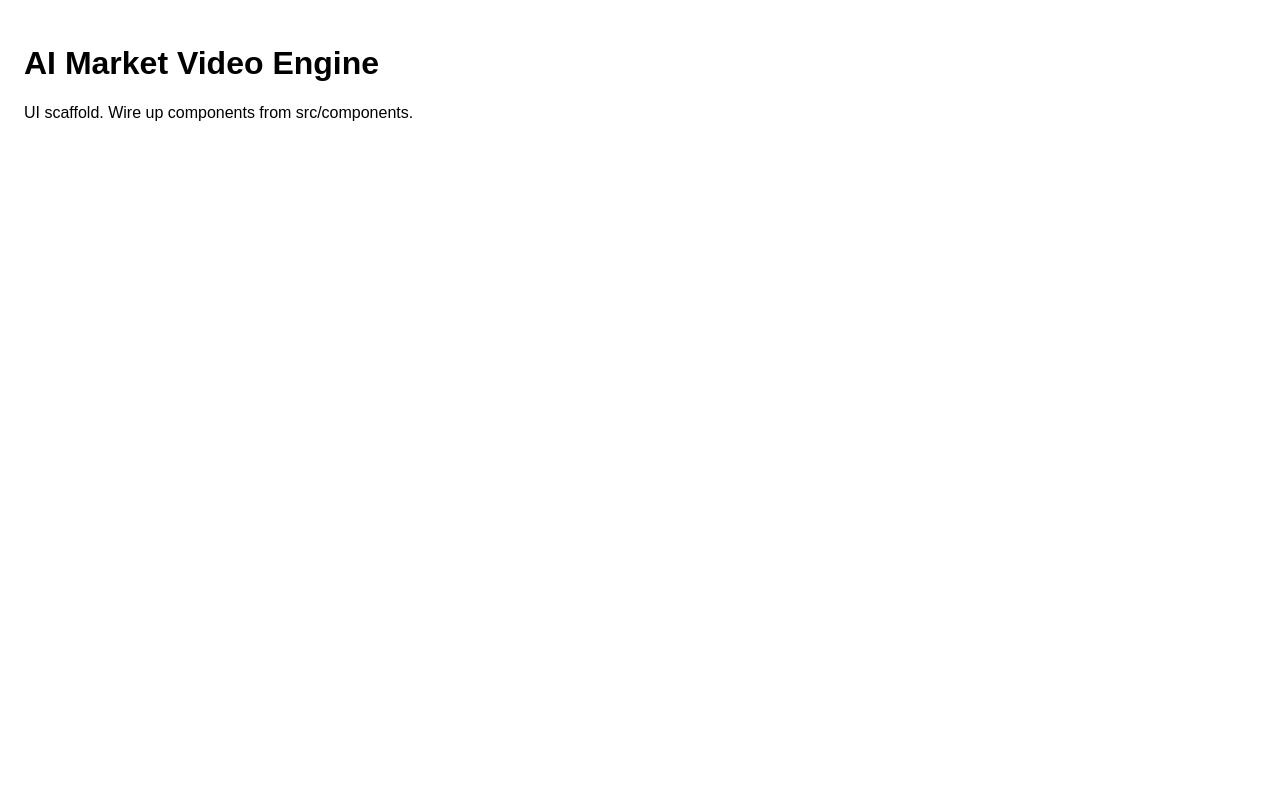
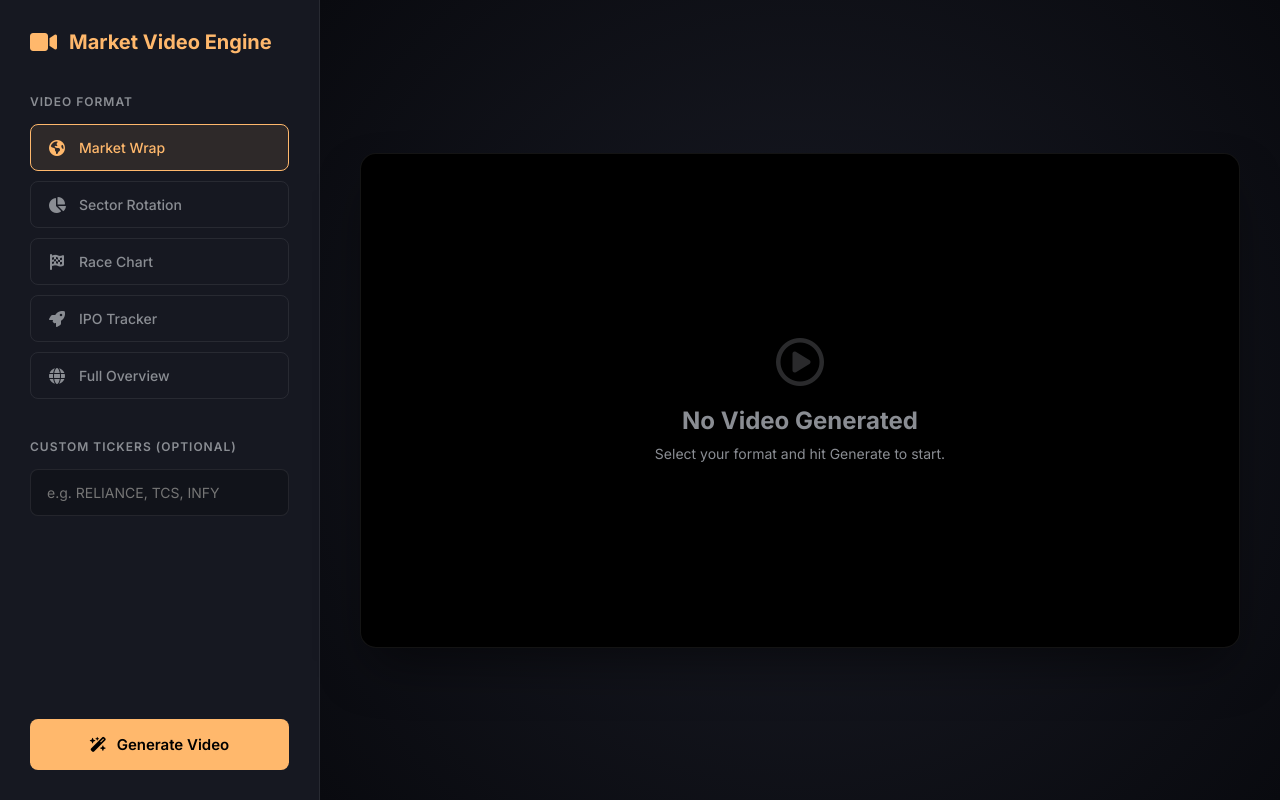
Before and after one commit to dravv-alt/ET_GenAI_Hack, a React (Vite) app in the folder market-video-engine/frontend/: page / in a window 1280 px wide. Built offline with nearby package versions, Linux system fonts and the light colour scheme.

Commit message:
feat: complete UI implementation for Market Video Engine

```diff
--- a/market-video-engine/frontend/src/App.jsx
+++ b/market-video-engine/frontend/src/App.jsx
@@ -1,11 +1,167 @@
-// Main UI shell for video generation
-import React from 'react';
+import React, { useState } from 'react';
+import './styles.css';
+
+const API_BASE = 'http://localhost:8004';
 
 export default function App() {
+  const [videoType, setVideoType] = useState('market_wrap');
+  const [customTickers, setCustomTickers] = useState('');
+  const [isGenerating, setIsGenerating] = useState(false);
+  const [videoUrl, setVideoUrl] = useState(null);
+  const [error, setError] = useState(null);
+
+  const videoOptions = [
+    { id: 'market_wrap', label: 'Market Wrap', icon: 'fa-earth-americas' },
+    { id: 'sector_rotation', label: 'Sector Rotation', icon: 'fa-chart-pie' },
+    { id: 'race_chart', label: 'Race Chart', icon: 'fa-flag-checkered' },
+    { id: 'ipo_tracker', label: 'IPO Tracker', icon: 'fa-rocket' },
+    { id: 'full_overview', label: 'Full Overview', icon: 'fa-globe' }
+  ];
+
+  const handleGenerate = async () => {
+    setIsGenerating(true);
+    setError(null);
+    setVideoUrl(null);
+
+    try {
+      const tickersArray = customTickers
+        .split(',')
+        .map(t => t.trim())
+        .filter(t => t.length > 0);
+
+      const response = await fetch(`${API_BASE}/video/generate`, {
+        method: 'POST',
+        headers: {
+          'Content-Type': 'application/json',
+        },
+        body: JSON.stringify({
+          video_type: videoType,
+          custom_tickers: tickersArray
+        }),
+      });
+
+      if (!response.ok) {
+        throw new Error(`Server returned ${response.status}`);
+      }
+
+      const data = await response.json();
+
+      // Backend returns video_url like "/video/download/mve_2026...mp4"
+      if (data.video_url) {
+        setVideoUrl(`${API_BASE}${data.video_url}`);
+      } else {
+        throw new Error("No video URL returned from server.");
+      }
+    } catch (err) {
+      setError(err.message || 'An error occurred during generation.');
+    } finally {
+      setIsGenerating(false);
+    }
+  };
+
   return (
-    <div style={{ padding: 24 }}>
-      <h1>AI Market Video Engine</h1>
-      <p>UI scaffold. Wire up components from src/components.</p>
+    <div className="dashboard">
+
+      {/* Sidebar Control Panel */}
+      <aside className="sidebar">
+        <div className="brand">
+          <i className="fa-solid fa-video"></i>
+          Market Video Engine
+        </div>
+
+        <div className="section-title">Video Format</div>
+        <div className="type-selector">
+          {videoOptions.map(opt => (
+            <button
+              key={opt.id}
+              className={`type-pill ${videoType === opt.id ? 'active' : ''}`}
+              onClick={() => setVideoType(opt.id)}
+              disabled={isGenerating}
+            >
+              <i className={`fa-solid ${opt.icon}`}></i>
+              {opt.label}
+            </button>
+          ))}
+        </div>
+
+        <div className="section-title">Custom Tickers (Optional)</div>
+        <div className="input-group">
+          <input
+            type="text"
+            className="input-field"
+            placeholder="e.g. RELIANCE, TCS, INFY"
+            value={customTickers}
+            onChange={(e) => setCustomTickers(e.target.value)}
+            disabled={isGenerating}
+          />
+        </div>
+
+        <button
+          className="generate-btn"
+          onClick={handleGenerate}
+          disabled={isGenerating}
+        >
+          {isGenerating ? (
+            <>
+              <i className="fa-solid fa-spinner fa-spin"></i> Generating...
+            </>
+          ) : (
+            <>
+              <i className="fa-solid fa-wand-magic-sparkles"></i> Generate Video
+            </>
+          )}
+        </button>
+
+        {error && (
+          <div style={{ marginTop: '20px', color: '#ef4444', fontSize: '13px', textAlign: 'center' }}>
+            <i className="fa-solid fa-triangle-exclamation"></i> {error}
+          </div>
+        )}
+      </aside>
+
+      {/* Main Stage */}
+      <main className="main-stage">
+        <div className="video-container">
+
+          {isGenerating && (
+            <div className="loading-state">
+              <div className="spinner"></div>
+              <div className="status-text">AI is rendering your video...</div>
+            </div>
+          )}
+
+          {!isGenerating && !videoUrl && (
+            <div className="placeholder-content">
+              <i className="fa-regular fa-circle-play"></i>
+              <h2>No Video Generated</h2>
+              <p style={{ marginTop: '10px', fontSize: '14px', color: 'var(--text-muted)' }}>
+                Select your format and hit Generate to start.
+              </p>
+            </div>
+          )}
+
+          {!isGenerating && videoUrl && (
+            <video
+              className="video-player"
+              controls
+              autoPlay
+              src={videoUrl}
+            >
+              Your browser does not support the video tag.
+            </video>
+          )}
+
+        </div>
+
+        {videoUrl && !isGenerating && (
+          <div className="download-bar">
+            <a href={videoUrl} download className="download-btn">
+              <i className="fa-solid fa-download"></i> Download .mp4
+            </a>
+          </div>
+        )}
+      </main>
+
     </div>
   );
 }
--- a/market-video-engine/frontend/src/styles.css
+++ b/market-video-engine/frontend/src/styles.css
@@ -1,2 +1,258 @@
-/* Global styles for the Market Video Engine frontend */
-body { font-family: Arial, sans-serif; margin: 0; }
+@import url('https://fonts.googleapis.com/css2?family=Inter:wght@400;500;600;700&display=swap');
+@import url('https://cdnjs.cloudflare.com/ajax/libs/font-awesome/6.4.0/css/all.min.css');
+
+:root {
+  --bg-dark: #090a0f;
+  --bg-panel: #161821;
+  --bg-hover: #1e212b;
+  --accent: #ffb86c;
+  --accent-hover: #ffa84c;
+  --text-main: #ffffff;
+  --text-muted: #8a8d93;
+  --border: rgba(255, 255, 255, 0.08);
+  --border-radius-lg: 24px;
+  --border-radius-md: 16px;
+  --border-radius-sm: 8px;
+}
+
+* {
+  margin: 0;
+  padding: 0;
+  box-sizing: border-box;
+  font-family: 'Inter', sans-serif;
+}
+
+body {
+  background-color: var(--bg-dark);
+  color: var(--text-main);
+  min-height: 100vh;
+}
+
+.dashboard {
+  display: flex;
+  height: 100vh;
+  overflow: hidden;
+}
+
+/* Sidebar */
+.sidebar {
+  width: 320px;
+  background-color: var(--bg-panel);
+  border-right: 1px solid var(--border);
+  display: flex;
+  flex-direction: column;
+  padding: 30px;
+  overflow-y: auto;
+}
+
+.brand {
+  display: flex;
+  align-items: center;
+  gap: 12px;
+  font-size: 20px;
+  font-weight: 700;
+  margin-bottom: 40px;
+  color: var(--accent);
+}
+
+.brand i {
+  font-size: 24px;
+}
+
+.section-title {
+  font-size: 12px;
+  text-transform: uppercase;
+  letter-spacing: 1px;
+  color: var(--text-muted);
+  margin-bottom: 15px;
+  font-weight: 600;
+}
+
+/* Selector Pills */
+.type-selector {
+  display: flex;
+  flex-direction: column;
+  gap: 10px;
+  margin-bottom: 40px;
+}
+
+.type-pill {
+  background-color: transparent;
+  border: 1px solid var(--border);
+  color: var(--text-muted);
+  padding: 14px 16px;
+  border-radius: var(--border-radius-sm);
+  cursor: pointer;
+  text-align: left;
+  font-size: 14px;
+  font-weight: 500;
+  transition: all 0.2s;
+  display: flex;
+  align-items: center;
+  gap: 12px;
+}
+
+.type-pill i {
+  font-size: 16px;
+  width: 20px;
+  text-align: center;
+}
+
+.type-pill:hover {
+  background-color: rgba(255,255,255,0.02);
+  color: var(--text-main);
+}
+
+.type-pill.active {
+  background-color: rgba(255, 184, 108, 0.1);
+  border-color: var(--accent);
+  color: var(--accent);
+}
+
+/* Input Fields */
+.input-group {
+  margin-bottom: 30px;
+}
+
+.input-field {
+  width: 100%;
+  background-color: rgba(0,0,0,0.2);
+  border: 1px solid var(--border);
+  color: white;
+  padding: 14px 16px;
+  border-radius: var(--border-radius-sm);
+  font-size: 14px;
+  outline: none;
+  transition: border-color 0.2s;
+}
+
+.input-field:focus {
+  border-color: var(--accent);
+}
+
+/* Action Button */
+.generate-btn {
+  width: 100%;
+  background-color: var(--accent);
+  color: #000;
+  border: none;
+  padding: 16px;
+  border-radius: var(--border-radius-sm);
+  font-size: 15px;
+  font-weight: 600;
+  cursor: pointer;
+  transition: background 0.2s, opacity 0.2s;
+  display: flex;
+  align-items: center;
+  justify-content: center;
+  gap: 10px;
+  margin-top: auto;
+}
+
+.generate-btn:hover:not(:disabled) {
+  background-color: var(--accent-hover);
+}
+
+.generate-btn:disabled {
+  opacity: 0.5;
+  cursor: not-allowed;
+}
+
+/* Main Area */
+.main-stage {
+  flex: 1;
+  display: flex;
+  flex-direction: column;
+  padding: 40px;
+  background: radial-gradient(circle at center, #1a1c26 0%, var(--bg-dark) 100%);
+  align-items: center;
+  justify-content: center;
+}
+
+/* Video Player */
+.video-container {
+  width: 100%;
+  max-width: 900px;
+  aspect-ratio: 16/9;
+  background-color: #000;
+  border-radius: var(--border-radius-md);
+  box-shadow: 0 25px 50px -12px rgba(0,0,0,0.5);
+  overflow: hidden;
+  position: relative;
+  display: flex;
+  align-items: center;
+  justify-content: center;
+  border: 1px solid var(--border);
+}
+
+.video-player {
+  width: 100%;
+  height: 100%;
+  object-fit: contain;
+}
+
+.placeholder-content {
+  text-align: center;
+  color: var(--text-muted);
+}
+
+.placeholder-content i {
+  font-size: 48px;
+  margin-bottom: 20px;
+  opacity: 0.3;
+}
+
+/* Loading State */
+.loading-state {
+  display: flex;
+  flex-direction: column;
+  align-items: center;
+  gap: 20px;
+}
+
+.spinner {
+  width: 50px;
+  height: 50px;
+  border: 4px solid rgba(255, 184, 108, 0.1);
+  border-left-color: var(--accent);
+  border-radius: 50%;
+  animation: spin 1s linear infinite;
+}
+
+@keyframes spin {
+  to { transform: rotate(360deg); }
+}
+
+.status-text {
+  font-size: 16px;
+  font-weight: 500;
+  color: var(--accent);
+}
+
+/* Download Button */
+.download-bar {
+  margin-top: 30px;
+  width: 100%;
+  max-width: 900px;
+  display: flex;
+  justify-content: flex-end;
+}
+
+.download-btn {
+  background-color: rgba(255,255,255,0.05);
+  border: 1px solid var(--border);
+  color: white;
+  padding: 12px 24px;
+  border-radius: var(--border-radius-sm);
+  text-decoration: none;
+  font-size: 14px;
+  font-weight: 500;
+  display: flex;
+  align-items: center;
+  gap: 10px;
+  transition: all 0.2s;
+}
+
+.download-btn:hover {
+  background-color: rgba(255,255,255,0.1);
+}
```
